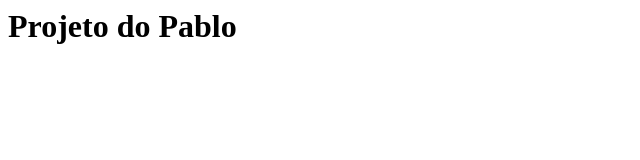
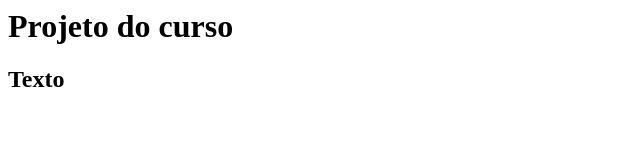
Before and after one commit to pablohduda/curso-git, a plain HTML site: page index.html in a window 1280 px wide. Shown: the whole page, without its empty margins (0-640 px from the left). Drawn offline with Linux system fonts and the light colour scheme.

Commit message:
segundo update

```diff
--- a/index.html
+++ b/index.html
@@ -2,6 +2,7 @@
     <head>
     </head>
     <body>
-        <h1>Projeto do Pablo</h1>
+        <h1>Projeto do curso</h1>
+        <h2>Texto</h2>
     </body>
 </html>
```
